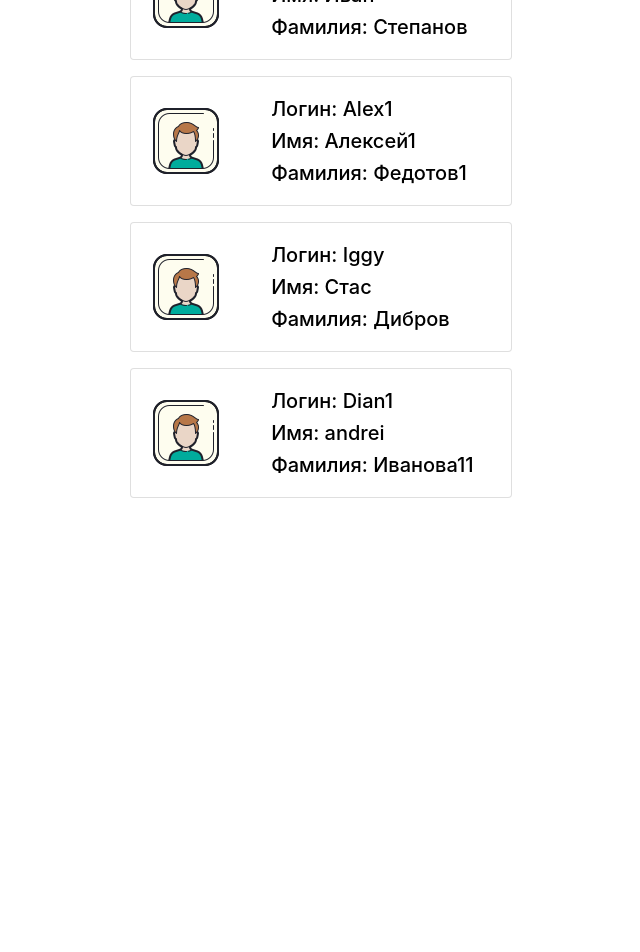
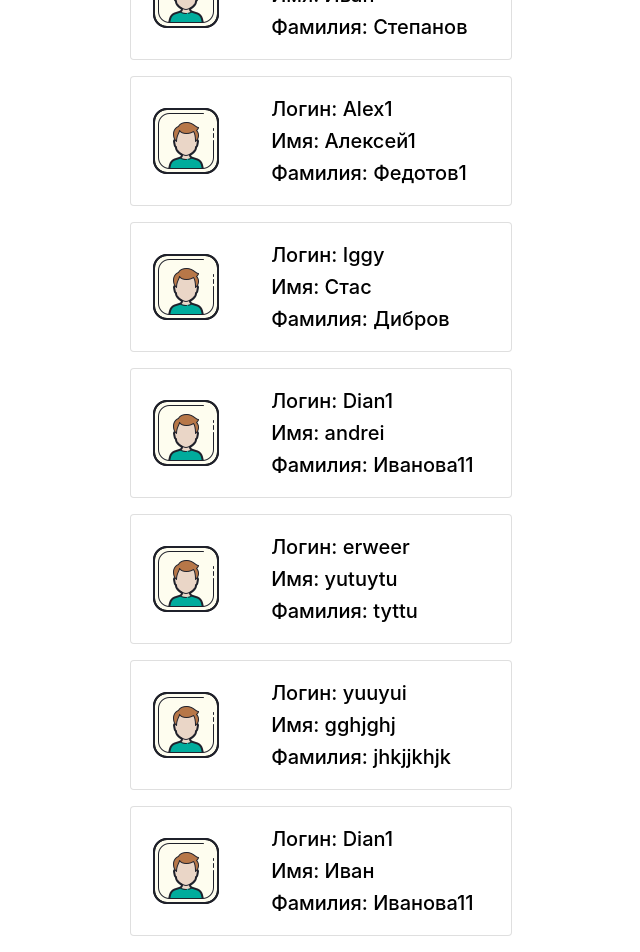
Before and after one commit to Anatoliy-1986/users-list, a React (Create React App) app: page / in a window 1280 px wide. Shown: the part 294-1246 px from the top of the page, without its empty margins (319-959 px from the left). Before the commit the page ends 808 px from the top, so only its background shows below. Built offline with nearby package versions, Linux system fonts and the light colour scheme; data requests are answered from the project's data file.

Commit message:
added navigation buttons to the main page, changed an entry point

```diff
--- a/db.json
+++ b/db.json
@@ -2,7 +2,7 @@
   "users": [
     {
       "id": 2,
-      "userName": "Dian11456",
+      "userName": "Dian114567",
       "firstName": "Анна",
       "lastName": "Иванова190",
       "password": "122334"
@@ -38,6 +38,33 @@
       ],
       "workBorders": [],
       "id": 22
+    },
+    {
+      "userName": "erweer",
+      "firstName": "yutuytu",
+      "lastName": "tyttu",
+      "password": "gjhgj",
+      "roles": [],
+      "workBorders": [],
+      "id": 23
+    },
+    {
+      "userName": "yuuyui",
+      "firstName": "gghjghj",
+      "lastName": "jhkjjkhjk",
+      "password": "jhhhukjhkjhk",
+      "roles": [],
+      "workBorders": [],
+      "id": 24
+    },
+    {
+      "userName": "Dian1",
+      "firstName": "Иван",
+      "lastName": "Иванова11",
+      "password": "nbhjbhjb",
+      "roles": [],
+      "workBorders": [],
+      "id": 25
     }
   ]
 }
--- /dev/null
+++ b/src/components/UserCreateComponent/index.tsx
@@ -0,0 +1,35 @@
+import React from "react";
+
+import { Link, useNavigate } from "react-router-dom";
+
+import styles from "./CreatePage.module.scss";
+
+import { UserForm } from "../../components/Form/Form";
+import { useCreateUsersMutation } from "../../store/users/users.api";
+import { IUsers } from "../../store/users/users.type";
+
+export const UserCreateComponent = () => {
+  const [createUser] = useCreateUsersMutation();
+  const navigate = useNavigate();
+
+  const handleCreate = (user: IUsers) => {
+    createUser(user);
+    navigate("/");
+  };
+
+  const data = {
+    userName: "",
+    firstName: "",
+    lastName: "",
+    password: "",
+    roles: [],
+    workBorders: [],
+  };
+
+  return (
+    <section className={styles.root}>
+      <Link to={`/`}>Вернуться к списку</Link>
+      <UserForm initialValues={data} onCreate={handleCreate} />
+    </section>
+  );
+};
--- /dev/null
+++ b/src/components/UserListComponent/index.tsx
@@ -0,0 +1,60 @@
+import React, { useEffect, useState } from "react";
+
+import { Link } from "react-router-dom";
+
+import { UserItem } from "./components/UserItem";
+import styles from "./UsersList.module.scss";
+
+import { useGetUsersQuery } from "../../store/users/users.api";
+
+export const UserListComponent = () => {
+  const [searchValue, setSearchValue] = useState("");
+  const { data, isLoading, error } = useGetUsersQuery();
+
+  const [users, setUsers] = useState(data);
+
+  useEffect(() => {
+    const newPacientes = data?.filter((value) =>
+      value.firstName.toLowerCase().includes(searchValue.toLowerCase())
+    );
+    setUsers(newPacientes);
+  }, [data, searchValue]);
+
+  return (
+    <section className={styles.root}>
+      <header className={styles.header}>
+        <form id="search-form" role="search">
+          <input
+            id="q"
+            aria-label="Search contacts"
+            placeholder="Поиск"
+            type="search"
+            name="q"
+            onChange={(e) => setSearchValue(e.target.value)}
+            value={searchValue}
+          />
+        </form>
+        <Link to={`contacts/create`}>
+          <button className="btn btn-primary">Создать пользователя</button>
+        </Link>
+      </header>
+      {isLoading ? (
+        <div className={styles.loader}>Loading...</div>
+      ) : error ? (
+        <div>Ошибка</div>
+      ) : (
+        <nav>
+          <ul className={styles.list}>
+            {users?.length ? (
+              users.map((item) => {
+                return <UserItem key={item.id} {...item} />;
+              })
+            ) : (
+              <div>Поиск пуст</div>
+            )}
+          </ul>
+        </nav>
+      )}
+    </section>
+  );
+};
--- /dev/null
+++ b/src/components/UserUpdateComponent/index.tsx
@@ -0,0 +1,44 @@
+import React from "react";
+
+import { Link, useNavigate, useParams } from "react-router-dom";
+
+import styles from "./UpdatePage.module.scss";
+
+import { UserForm } from "../../components/Form/Form";
+
+import {
+  useDeleteUserMutation,
+  useGetUserQuery,
+  useUpdateUsersMutation,
+} from "../../store/users/users.api";
+import { IUsers } from "../../store/users/users.type";
+
+export const UserUpdateComponent = () => {
+  const [deleteUser] = useDeleteUserMutation();
+  const [updateUser] = useUpdateUsersMutation();
+  const navigate = useNavigate();
+  const { id } = useParams();
+
+  const { data } = useGetUserQuery(String(id));
+
+  const handleRemove = () => {
+    deleteUser(String(id));
+    navigate("/");
+  };
+
+  const handleUpdate = (user: IUsers) => {
+    updateUser(user);
+    navigate("/");
+  };
+
+  return (
+    <section className={styles.root}>
+      <Link to={`/`}>Вернуться к списку</Link>
+      <UserForm
+        initialValues={data!}
+        onRemove={handleRemove}
+        onUpdate={handleUpdate}
+      />
+    </section>
+  );
+};
--- a/src/pages/CreatePage/index.tsx
+++ b/src/pages/CreatePage/index.tsx
@@ -1,33 +1,7 @@
 import React from "react";
 
-import { Link } from "react-router-dom";
-
-import styles from "./CreatePage.module.scss";
-
-import { UserForm } from "../../components/Form/Form";
-import { useCreateUsersMutation } from "../../store/users/users.api";
-import { IUsers } from "../../store/users/users.type";
+import { UserCreateComponent } from "../../components/UserCreateComponent";
 
 export const CreatePage = () => {
-  const [createUser] = useCreateUsersMutation();
-
-  const handleCreate = (user: IUsers) => {
-    createUser(user);
-  };
-
-  const data = {
-    userName: "",
-    firstName: "",
-    lastName: "",
-    password: "",
-    roles: [],
-    workBorders: [],
-  };
-
-  return (
-    <section className={styles.root}>
-      <Link to={`/`}>Вернуться к списку</Link>
-      <UserForm initialValues={data} onCreate={handleCreate} />
-    </section>
-  );
+  return <UserCreateComponent />;
 };
--- a/src/pages/UpdatePage/index.tsx
+++ b/src/pages/UpdatePage/index.tsx
@@ -1,42 +1,7 @@
 import React from "react";
 
-import { Link, useParams } from "react-router-dom";
-
-import styles from "./UpdatePage.module.scss";
-
-import { UserForm } from "../../components/Form/Form";
-
-import {
-  useDeleteUserMutation,
-  useGetUserQuery,
-  useUpdateUsersMutation,
-} from "../../store/users/users.api";
-import { IUsers } from "../../store/users/users.type";
+import { UserUpdateComponent } from "../../components/UserUpdateComponent";
 
 export const UpdatePage = () => {
-  const [deleteUser] = useDeleteUserMutation();
-  const [updateUser] = useUpdateUsersMutation();
-
-  const { id } = useParams();
-
-  const { data } = useGetUserQuery(String(id));
-
-  const handleRemove = () => {
-    deleteUser(String(id));
-  };
-
-  const handleUpdate = (user: IUsers) => {
-    updateUser(user);
-  };
-
-  return (
-    <section className={styles.root}>
-      <Link to={`/`}>Вернуться к списку</Link>
-      <UserForm
-        initialValues={data!}
-        onRemove={handleRemove}
-        onUpdate={handleUpdate}
-      />
-    </section>
-  );
+  return <UserUpdateComponent />;
 };
--- a/src/pages/UsersListPage/index.tsx
+++ b/src/pages/UsersListPage/index.tsx
@@ -1,60 +1,7 @@
-import React, { useEffect, useState } from "react";
+import React from "react";
 
-import { Link } from "react-router-dom";
-
-import { UserItem } from "./components/UserItem";
-import styles from "./UsersList.module.scss";
-
-import { useGetUsersQuery } from "../../store/users/users.api";
+import { UserListComponent } from "../../components/UserListComponent";
 
 export const UsersList = () => {
-  const [searchValue, setSearchValue] = useState("");
-  const { data, isLoading, error } = useGetUsersQuery();
-
-  const [users, setUsers] = useState(data);
-
-  useEffect(() => {
-    const newPacientes = data?.filter((value) =>
-      value.firstName.toLowerCase().includes(searchValue.toLowerCase())
-    );
-    setUsers(newPacientes);
-  }, [data, searchValue]);
-
-  return (
-    <section className={styles.root}>
-      <header className={styles.header}>
-        <form id="search-form" role="search">
-          <input
-            id="q"
-            aria-label="Search contacts"
-            placeholder="Поиск"
-            type="search"
-            name="q"
-            onChange={(e) => setSearchValue(e.target.value)}
-            value={searchValue}
-          />
-        </form>
-        <Link to={`contacts/create`}>
-          <button className="btn btn-primary">Создать пользователя</button>
-        </Link>
-      </header>
-      {isLoading ? (
-        <div className={styles.loader}>Loading...</div>
-      ) : error ? (
-        <div>Ошибка</div>
-      ) : (
-        <nav>
-          <ul className={styles.list}>
-            {users?.length ? (
-              users.map((item) => {
-                return <UserItem key={item.id} {...item} />;
-              })
-            ) : (
-              <div>Поиск пуст</div>
-            )}
-          </ul>
-        </nav>
-      )}
-    </section>
-  );
+  return <UserListComponent />;
 };
```
Also changed, not shown: src/components/UserCreateComponent/CreatePage.module.scss (renamed from src/pages/CreatePage/CreatePage.module.scss), src/components/UserListComponent/UsersList.module.scss (renamed from src/pages/UsersListPage/UsersList.module.scss), src/components/UserListComponent/components/UserItem.module.scss (renamed from src/pages/UsersListPage/components/UserItem.module.scss), src/components/UserListComponent/components/UserItem.tsx (renamed from src/pages/UsersListPage/components/UserItem.tsx), src/components/UserUpdateComponent/UpdatePage.module.scss (renamed from src/pages/UpdatePage/UpdatePage.module.scss).
